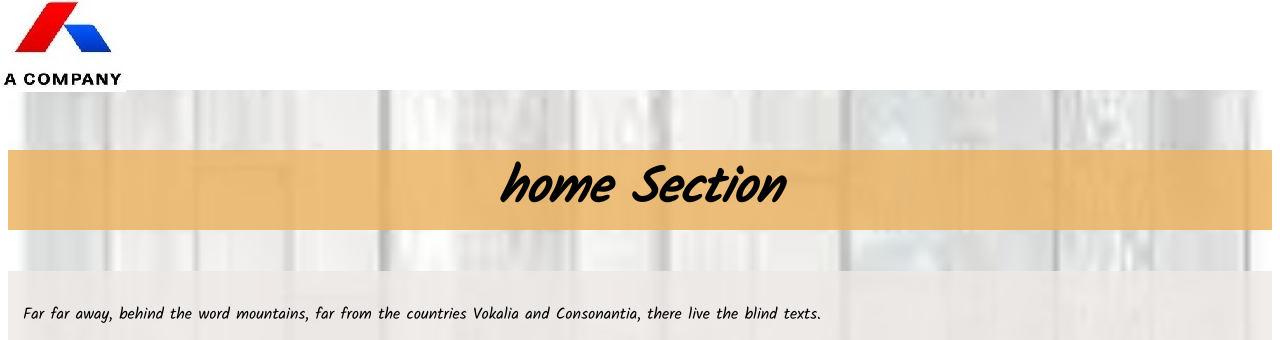
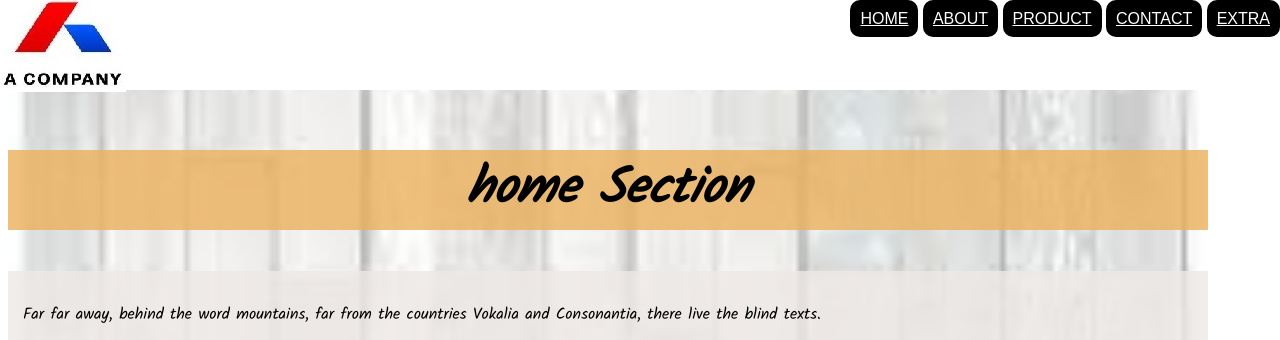
Before and after one commit to NathanAlmaleh/Website_Template, a plain HTML site: page 2 site/Index.html in a window 1280 px wide. Shown: the top 340 px of the page. Drawn offline with nearby package versions, Linux system fonts and the light colour scheme.

Commit message:
adding wrapper
div wrapper for max and min width

```diff
--- a/2 site/Index.html
+++ b/2 site/Index.html
@@ -14,6 +14,7 @@
 <!-- Write your comments here -->
 
 <body>
+    <div id="wrapper">
     <header id="header">
         <div id="menu">
             <div id="logo"> <img src="logo.jpg" /></div>
@@ -108,6 +109,7 @@
 
         <h1>Copyright NathanCompanie.com</h1>
     </footer>
+</div>
     <!-- jquery added-->
     <script src="https://ajax.googleapis.com/ajax/libs/jquery/1.12.4/jquery.min.js"></script>
     <script>
--- a/2 site/Style.css
+++ b/2 site/Style.css
@@ -2,6 +2,11 @@
 
 div {
     font-family: 'Kalam', cursive;
+}
+#wrapper{
+    min-width:200px;
+
+    max-width:1200px;
 }
 
 #header {
@@ -23,13 +28,12 @@ div {
     display: none;
 }
 
-.nav {
+#wrapper .nav {
     float: right;
     width: 70%;
     text-align: right;
     font-family: Arial, Helvetica, sans-serif;
     text-transform: uppercase;
-    display: none;
 
 }
 
```
